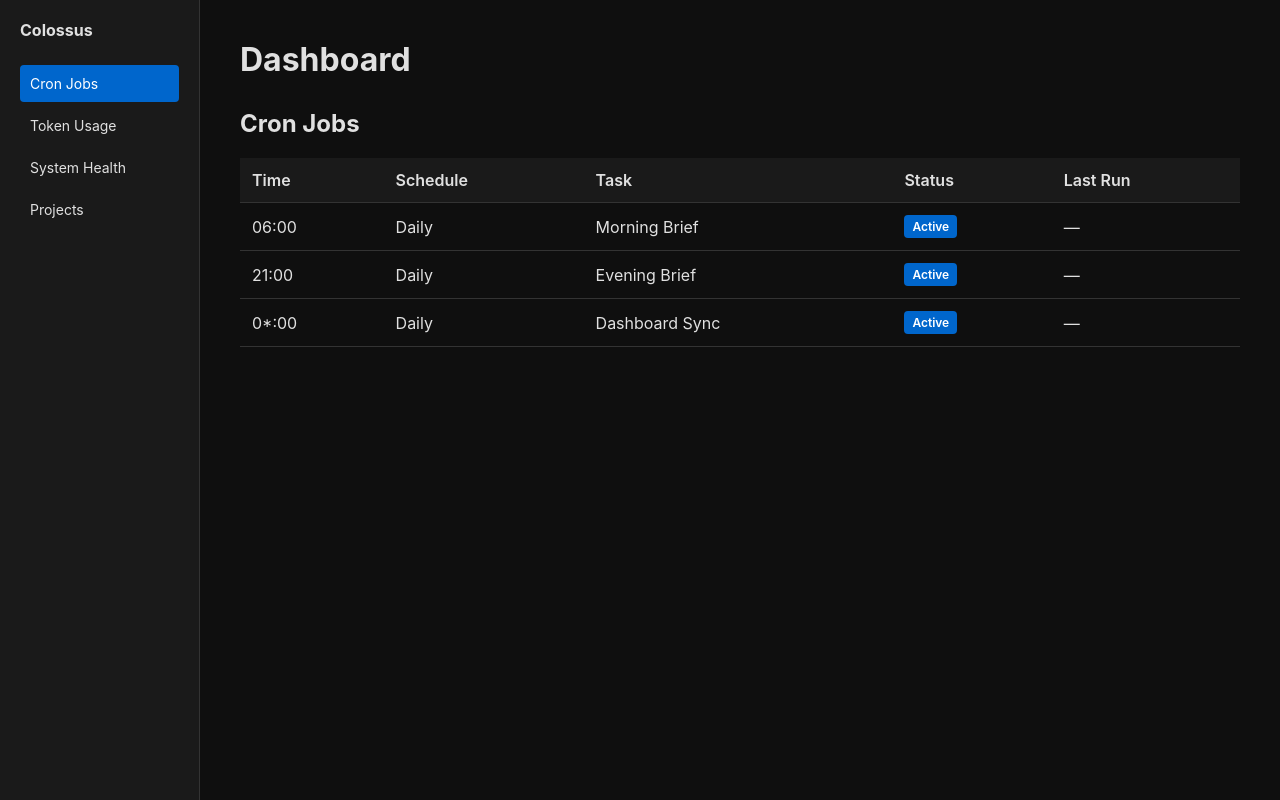
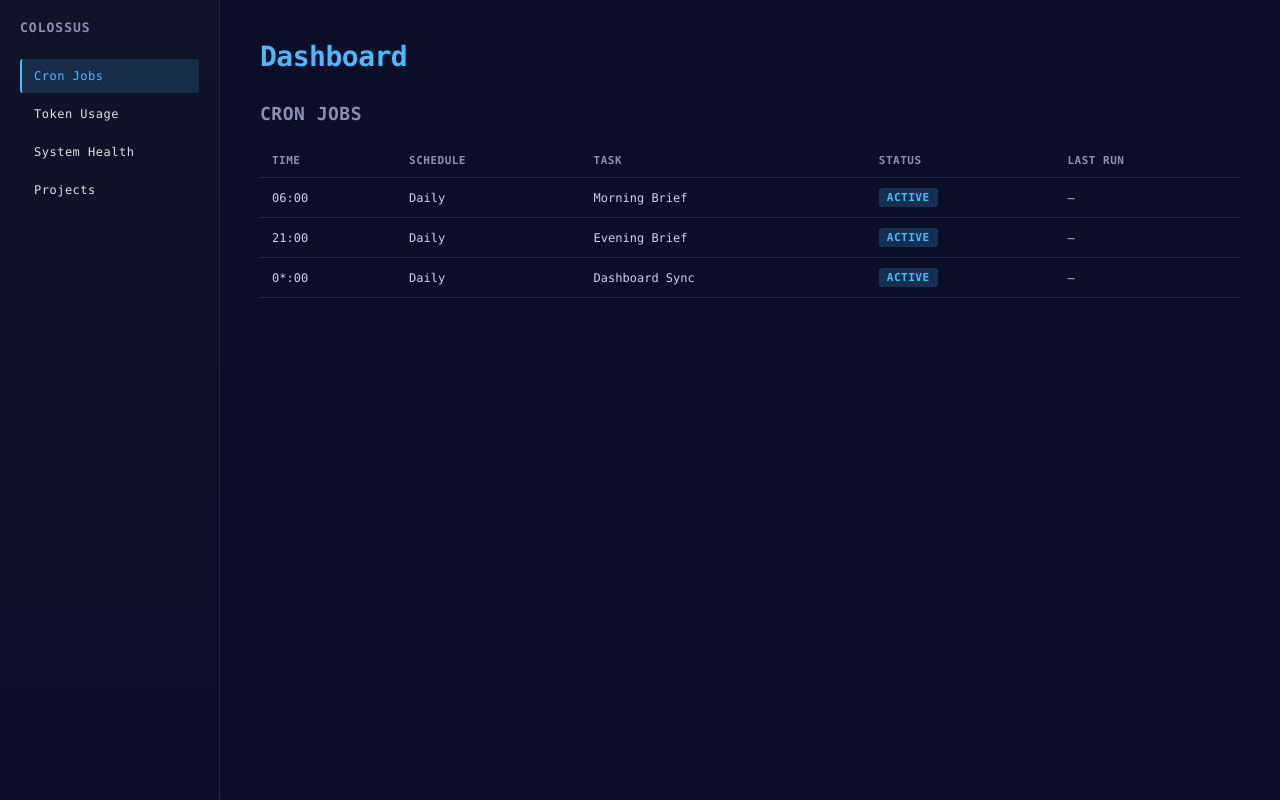
Before and after one commit to derekpcollins/dashboard-colossus, a website: page index.html in a window 1280 px wide. Drawn offline with Linux system fonts and the light colour scheme.

Commit message:
Redesign dashboard with monospace typography and refined colors

```diff
--- a/index.html
+++ b/index.html
@@ -7,8 +7,8 @@
   <style>
     * { margin: 0; padding: 0; box-sizing: border-box; }
     body {
-      font-family: -apple-system, BlinkMacSystemFont, "Segoe UI", Roboto, sans-serif;
-      background: #0f0f0f;
+      font-family: "SF Mono", Monaco, "Cascadia Code", "Roboto Mono", Menlo, monospace;
+      background: #0a0e27;
       color: #e0e0e0;
     }
     .container {
@@ -16,42 +16,56 @@
       height: 100vh;
     }
     .sidebar {
-      width: 200px;
-      background: #1a1a1a;
-      border-right: 1px solid #333;
+      width: 220px;
+      background: linear-gradient(180deg, #0f1428 0%, #0a0e27 100%);
+      border-right: 1px solid #1a2847;
       padding: 20px;
     }
     .sidebar h3 {
-      font-size: 16px;
+      font-size: 13px;
+      letter-spacing: 1px;
+      text-transform: uppercase;
       margin-bottom: 20px;
+      color: #8892b0;
+      font-weight: 600;
     }
     .nav-item {
-      padding: 10px;
-      margin: 5px 0;
+      padding: 10px 12px;
+      margin: 4px 0;
       cursor: pointer;
-      border-radius: 4px;
-      font-size: 14px;
-      transition: background 0.2s;
+      border-radius: 3px;
+      font-size: 12px;
+      letter-spacing: 0.5px;
+      transition: all 0.2s;
+      border-left: 2px solid transparent;
     }
     .nav-item:hover {
-      background: #333;
+      background: rgba(72, 187, 255, 0.1);
+      border-left-color: #48bbff;
     }
     .nav-item.active {
-      background: #0066cc;
-      color: white;
+      background: rgba(72, 187, 255, 0.15);
+      color: #48bbff;
+      border-left-color: #48bbff;
     }
     .main {
       flex: 1;
       padding: 40px;
       overflow-y: auto;
+      background: #0a0e27;
     }
     h1 {
-      font-size: 32px;
+      font-size: 28px;
       margin-bottom: 30px;
+      letter-spacing: -0.5px;
+      color: #48bbff;
     }
     h2 {
-      font-size: 24px;
+      font-size: 18px;
       margin-bottom: 20px;
+      letter-spacing: 0.5px;
+      text-transform: uppercase;
+      color: #8892b0;
     }
     .tab-content { display: none; }
     .tab-content.active { display: block; }
@@ -59,41 +73,57 @@
       width: 100%;
       border-collapse: collapse;
       margin-top: 20px;
+      font-size: 12px;
     }
     th, td {
-      padding: 12px;
+      padding: 10px 12px;
       text-align: left;
-      border-bottom: 1px solid #333;
+      border-bottom: 1px solid #1a2847;
     }
     th {
-      background: #1a1a1a;
+      background: transparent;
+      color: #8892b0;
       font-weight: 600;
+      letter-spacing: 0.5px;
+      text-transform: uppercase;
+      font-size: 11px;
     }
-    tr:hover { background: #1a1a1a; }
+    tr:hover { background: rgba(72, 187, 255, 0.05); }
+    td {
+      color: #cad3f5;
+    }
     .badge {
       display: inline-block;
-      padding: 4px 8px;
-      border-radius: 4px;
-      font-size: 12px;
+      padding: 3px 8px;
+      border-radius: 3px;
+      font-size: 11px;
       font-weight: 600;
+      letter-spacing: 0.5px;
+      text-transform: uppercase;
     }
-    .badge.active { background: #0066cc; color: white; }
-    .badge.inactive { background: #555; color: #999; }
+    .badge.active { background: rgba(72, 187, 255, 0.2); color: #48bbff; }
+    .badge.inactive { background: rgba(139, 146, 176, 0.1); color: #8b92b0; }
     .stat-card {
-      background: #1a1a1a;
+      background: linear-gradient(135deg, #0f1734 0%, #1a1f4a 100%);
       padding: 20px;
-      border-radius: 8px;
+      border-radius: 6px;
       margin: 10px 0;
-      border-left: 3px solid #0066cc;
+      border-left: 3px solid #48bbff;
+      border: 1px solid #1a2847;
+      border-left: 3px solid #48bbff;
     }
     .stat-card h3 {
-      font-size: 14px;
-      color: #999;
-      margin-bottom: 5px;
+      font-size: 11px;
+      color: #8892b0;
+      margin-bottom: 8px;
+      letter-spacing: 1px;
+      text-transform: uppercase;
     }
     .stat-card .value {
-      font-size: 28px;
-      font-weight: bold;
+      font-size: 24px;
+      font-weight: 600;
+      color: #48bbff;
+      letter-spacing: -0.5px;
     }
     .loading {
       color: #999;
```
